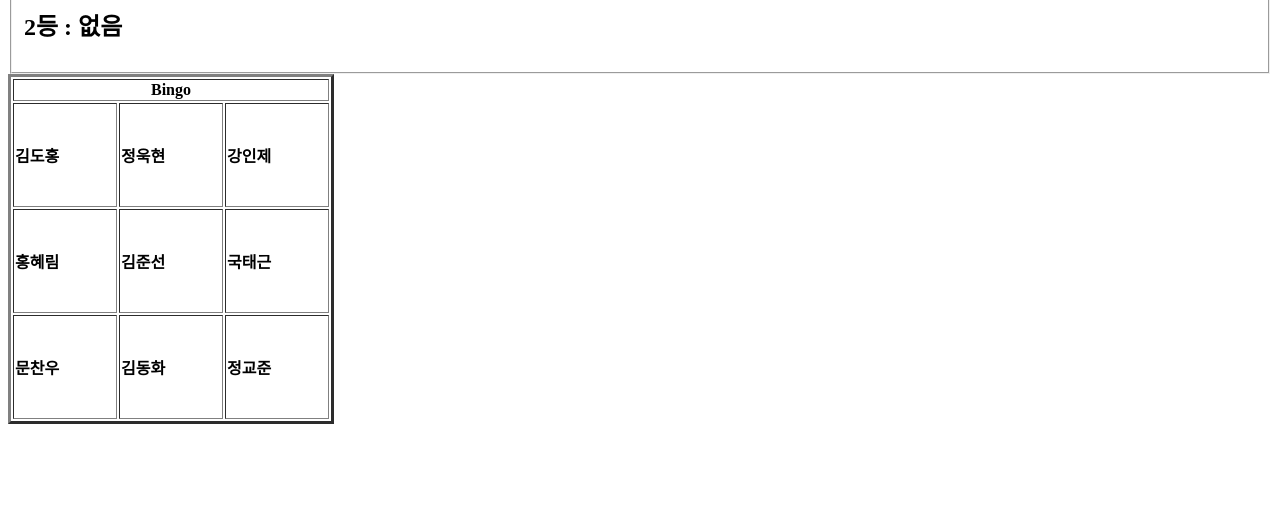
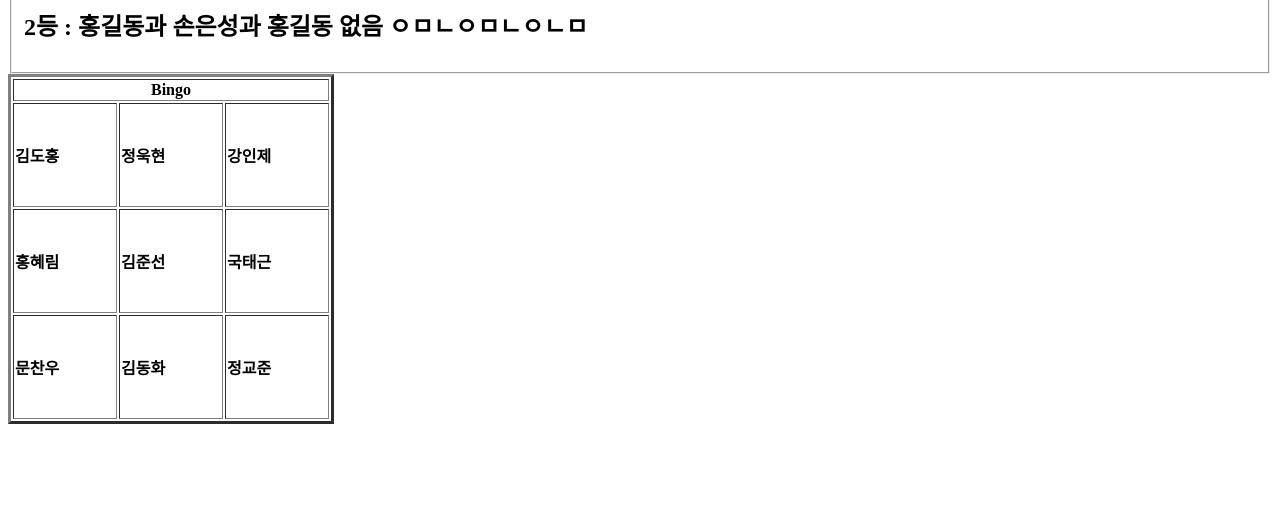
Before and after one commit to soneunseong/web1, a plain HTML site: page first.html in a window 1280 px wide. Shown: the part 282-800 px from the top of the page. Drawn offline with Linux system fonts and the light colour scheme.

Commit message:
html 수정

```diff
--- a/first.html
+++ b/first.html
@@ -43,8 +43,8 @@
 
     <fieldset id="winner">
         <legend>오늘의 우승자</legend>
-        <h1>1등 : 손은성  </h1>
-        <h2>2등 :  없음    </h2>
+        <h1>1등 : 손은성 </h1>
+        <h2>2등 : 홍길동과 손은성과 홍길동 없음 ㅇㅁㄴㅇㅁㄴㅇㄴㅁ   </h2>
     </fieldset>
 </body>
 
```
